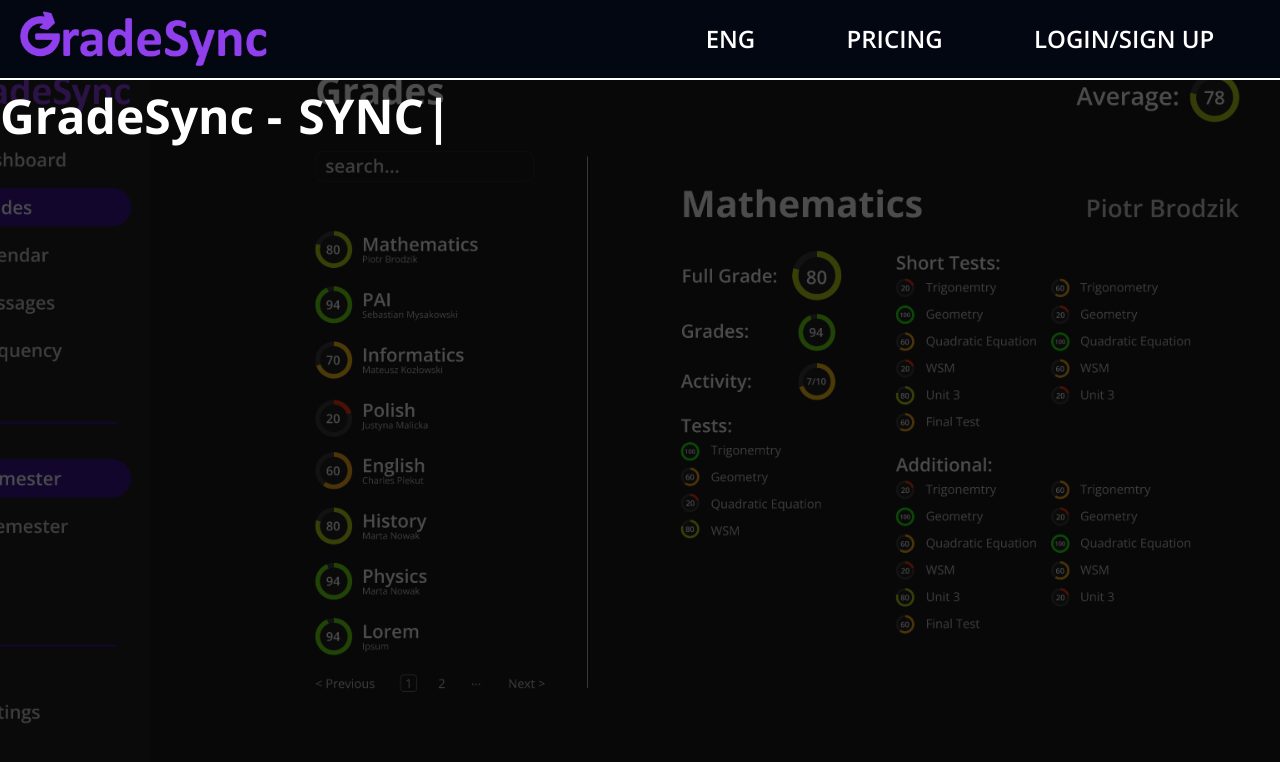
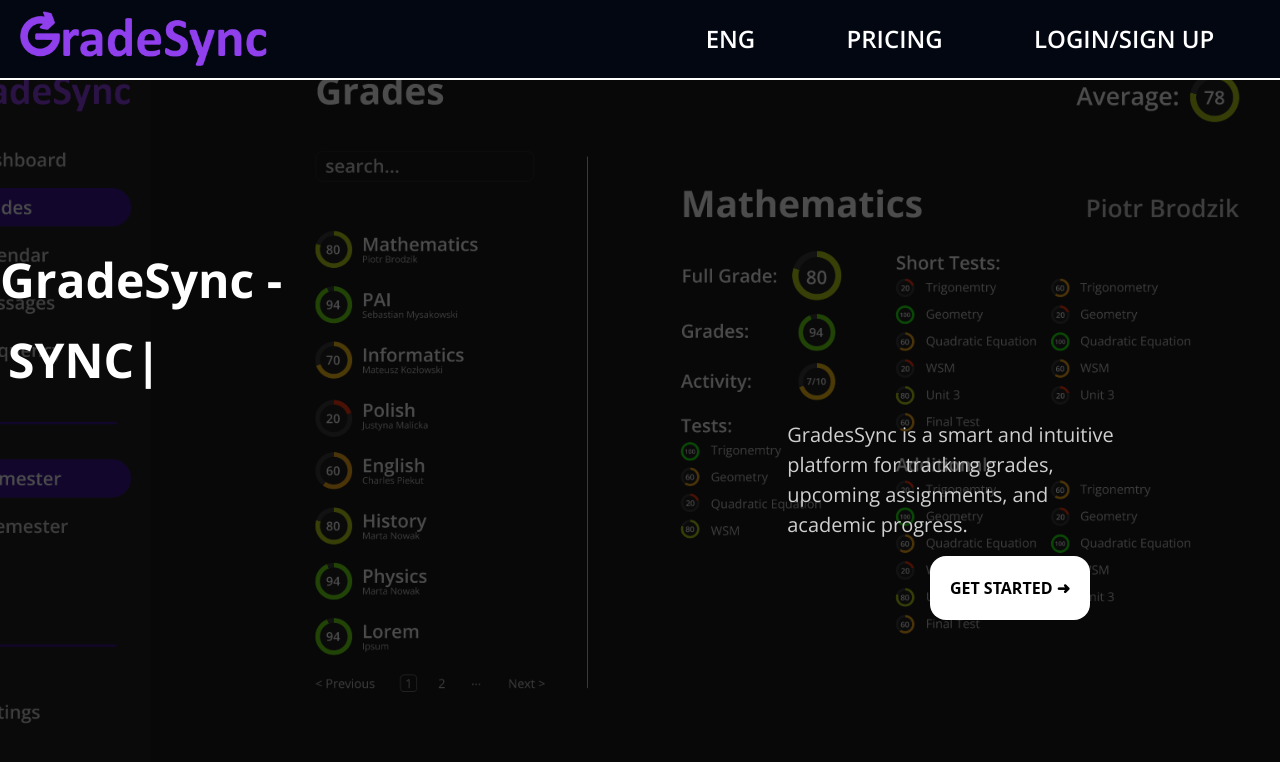
Before and after one commit to JakubMazurek08/gradesync, a React (Vite) app in the folder frontend/: page /LandingPage in a window 1280 px wide. Shown: the top 762 px of the page. Built offline with nearby package versions, Linux system fonts and the light colour scheme.

Commit message:
added text to te landing page. initial look is done

```diff
--- a/frontend/src/pages/LandingPage.tsx
+++ b/frontend/src/pages/LandingPage.tsx
@@ -9,14 +9,14 @@
         <NavBar />
       </div>
       <div className="relative z-20 h-[100vh] w-screen flex flex-row">
-        <div className="w-[50vw] flex flex-row">
+        <div className="w-[50vw] flex flex-row justify-center items-center pr-50 pb-60">
           <Text type="h1">
             <span className="flex flex-wrap items-center gap-2">
               GradeSync -
               <span className="ml-2">
                 <Typewriter
                   options={{
-                    strings: ["TRACK", "SYNC", "SUCCEED"],
+                    strings: ["TRACK", "SYNC", "SUCCEED!"],
                     autoStart: true,
                     loop: true,
                   }}
@@ -25,6 +25,17 @@
             </span>
           </Text>
         </div>
+        <div className="w-[50vw] flex flex-col justify-center items-center pt-40 gap-4">
+          <div className="w-[27vw] flex flex-wrap">
+            <Text>
+              GradesSync is a smart and intuitive platform for tracking grades,
+              upcoming assignments, and academic progress.
+            </Text>
+          </div>
+          <div className="flex flex-row justify-center pl-25">
+                  <button className="bg-white p-5 rounded-2xl font-semibold">GET STARTED ➜</button>
+          </div>
+        </div>
       </div>
       <div className="bg-black opacity-70 absolute inset-0 z-0"></div>
     </div>
```
